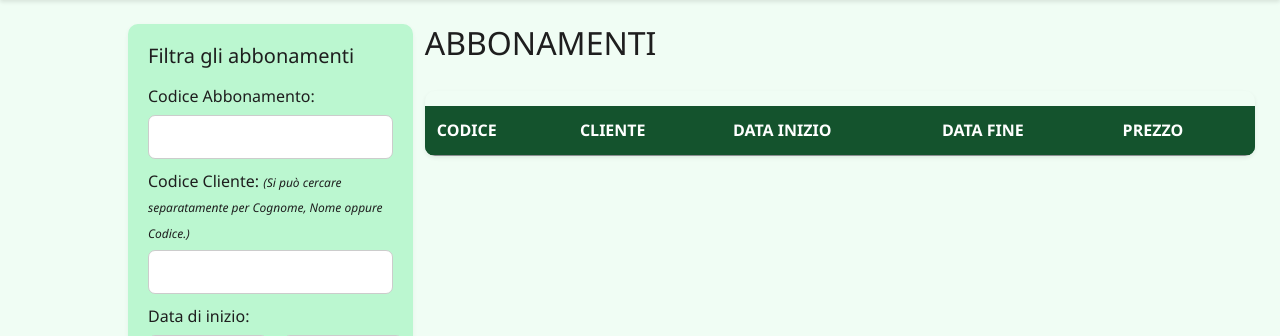
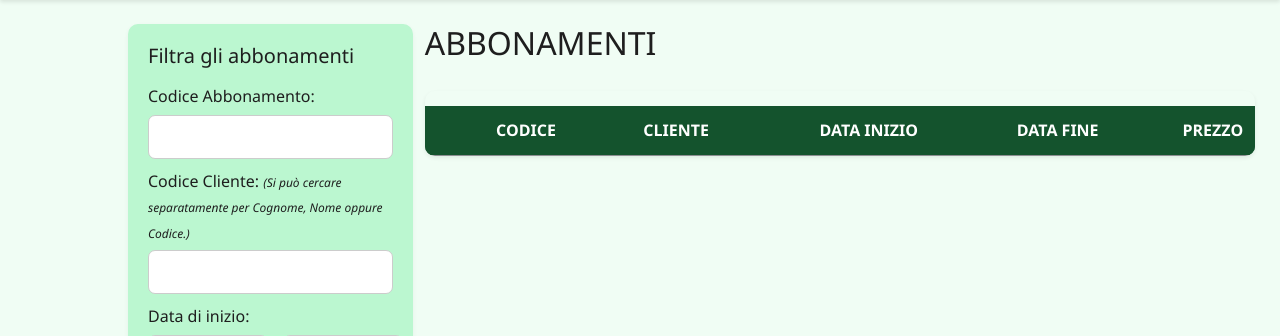
Before and after one commit to Leonardo1888/CodingTurtles_2.0, a Django app: page /abbonamenti/ in a window 1280 px wide. Shown: the part 206-542 px from the top of the page. Run offline with Django 5.2, Linux system fonts and the light colour scheme; data that the repository does not hold is empty.

Commit message:
giustificazione a destra date e numeri

```diff
--- a/abbonamenti/templates/abbonamenti/abbonamenti.html
+++ b/abbonamenti/templates/abbonamenti/abbonamenti.html
@@ -68,23 +68,23 @@
                 <table class="table align-middle mb-0">
                     <thead>
                         <tr>
-                            <th class="sortable" onclick="sortTable('nAbb')" data-column="nAbb"
+                            <th class="sortable text-end" onclick="sortTable('nAbb')" data-column="nAbb"
                                 style="cursor: pointer;">
                                 <u>Codice</u><span class="sort-icon"></span>
                             </th>
-                            <th class="sortable" onclick="sortTable('cliente')" data-column="cliente"
+                            <th class="sortable text-end" onclick="sortTable('cliente')" data-column="cliente"
                                 style="cursor: pointer;">
                                 <u>Cliente</u><span class="sort-icon"></span>
                             </th>
-                            <th class="sortable" onclick="sortTable('inizio')" data-column="inizio"
+                            <th class="sortable text-end" onclick="sortTable('inizio')" data-column="inizio"
                                 style="cursor: pointer;">
                                 <u>Data Inizio</u><span class="sort-icon"></span>
                             </th>
-                            <th class="sortable" onclick="sortTable('fine')" data-column="fine"
+                            <th class="sortable text-end" onclick="sortTable('fine')" data-column="fine"
                                 style="cursor: pointer;">
                                 <u>Data Fine</u><span class="sort-icon"></span>
                             </th>
-                            <th class="sortable" onclick="sortTable('prezzo')" data-column="prezzo"
+                            <th class="sortable text-end" onclick="sortTable('prezzo')" data-column="prezzo"
                                 style="cursor: pointer;">
                                 <u>Prezzo</u><span class="sort-icon"></span>
                             </th>
@@ -93,15 +93,15 @@
                     <tbody id="risultati-tabella-abbonamenti">
                         {% for abbonamento in abbonamenti_data %}
                         <tr>
-                            <td>{{ abbonamento.nAbb }}</td>
-                            <td>
+                            <td class="text-end">{{ abbonamento.nAbb }}</td>
+                            <td class="text-end">
                                 <a href="{% url 'clienti:index' %}?Codice={{ abbonamento.codice_cliente|urlencode }}">
                                     {{ abbonamento.cliente }}
                                 </a>
                             </td>
-                            <td>{{ abbonamento.inizio }}</td>
-                            <td>{{ abbonamento.fine }}</td>
-                            <td>{{ abbonamento.prezzo }}</td>
+                            <td class="text-end">{{ abbonamento.inizio }}</td>
+                            <td class="text-end">{{ abbonamento.fine }}</td>
+                            <td class="text-end">{{ abbonamento.prezzo }}</td>
                         </tr>
                         {% endfor %}
                     </tbody>
--- a/clienti/templates/clienti/clienti.html
+++ b/clienti/templates/clienti/clienti.html
@@ -99,16 +99,16 @@
                             <td>{{ cliente.nome }}</td>
                             <td>{{ cliente.cognome }}</td>
                             <td>{{ cliente.cf }}</td>
-                            <td>{{ cliente.dataNas }}</td>
+                            <td class="text-end">{{ cliente.dataNas }}</td>
                             <td>{{ cliente.indirizzo }}</td>
                             <td>{{ cliente.tel }}</td>
                             <td>{{ cliente.email }}</td>
-                            <td>
+                            <td class="text-end">
                                 <a href="{% url 'abbonamenti:index' %}?cliente={{ cliente.codice|urlencode }}">
                                     {{ cliente.n_abb }}
                                 </a>
                             </td>
-                            <td>
+                            <td class="text-end">
                                 <a href="{% url 'prenotazioni:index' %}?cliente={{ cliente.codice|urlencode }}">
                                     {{ cliente.n_prenotazioni }}
                                 </a>
```
Also changed, not shown: fasce_orarie/templates/fasce_orarie/fasce_orarie.html (+6 -6 lines), prenotazioni/templates/prenotazioni/prenotazioni.html (+8 -8 lines), sale/templates/sale/sale.html (+5 -5 lines).
